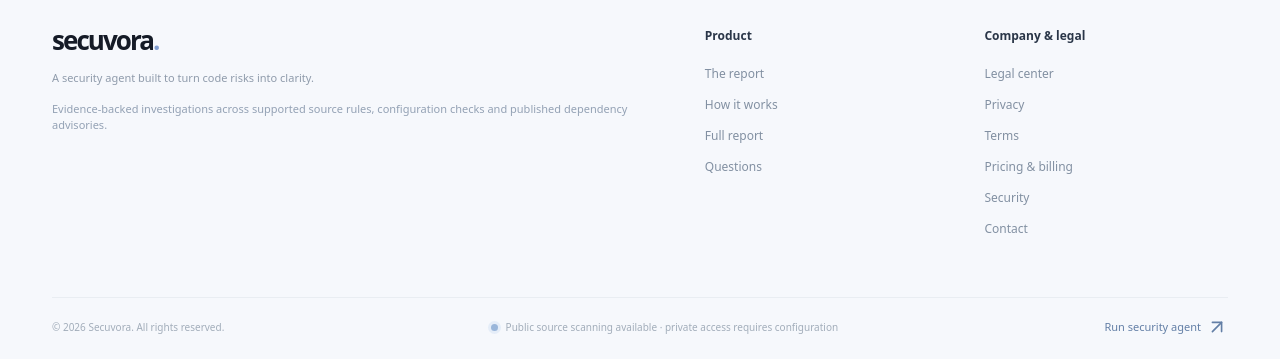
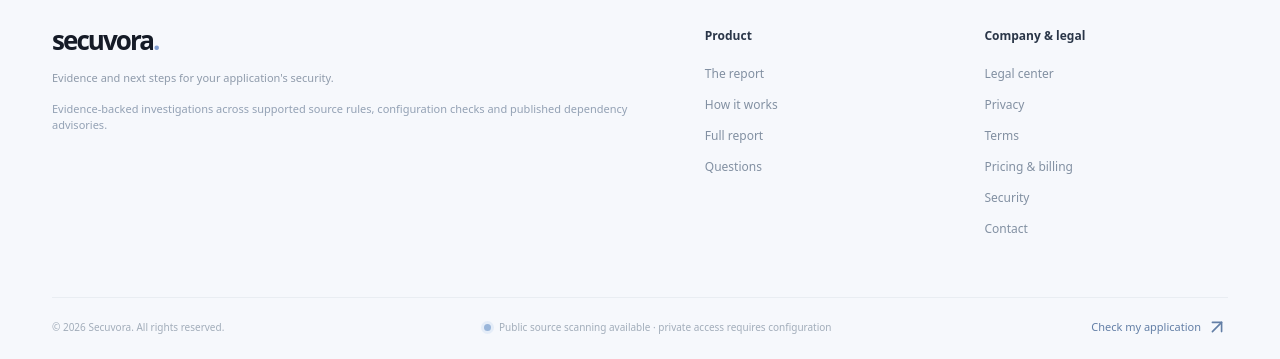
Before and after one commit to helloskyorigin/Safe-sure, a Next.js app: page / in a window 1280 px wide. Shown: the part 5511-5870 px from the top of the page. Built offline with nearby package versions, Linux system fonts and the light colour scheme.

Commit message:
copy: consistent application-check CTAs without changing layout or scanner

```diff
--- a/components/Footer.tsx
+++ b/components/Footer.tsx
@@ -9,7 +9,7 @@ export default function Footer({ onOpenAssessment }: { onOpenAssessment: () => v
       <div className="container footer-main">
         <div className="footer-identity">
           <a href="#top" className="brand" aria-label="Secuvora home">secuvora<span>.</span></a>
-          <p>A security agent built to turn code risks into clarity.</p>
+          <p>Evidence and next steps for your application's security.</p>
           <span className="footer-independence">Evidence-backed investigations across supported source rules, configuration checks and published dependency advisories.</span>
         </div>
         <div className="footer-columns">
@@ -20,7 +20,7 @@ export default function Footer({ onOpenAssessment }: { onOpenAssessment: () => v
       <div className="container copyright">
         <span>© {new Date().getFullYear()} Secuvora. All rights reserved.</span>
         <span className="footer-preview"><span className="status-light" /> Public source scanning available · private access requires configuration</span>
-        <button type="button" onClick={onOpenAssessment}>Run security agent <ArrowUpRight size={14}/></button>
+        <button type="button" onClick={onOpenAssessment}>Check my application <ArrowUpRight size={14}/></button>
       </div>
     </footer>
   );
```
